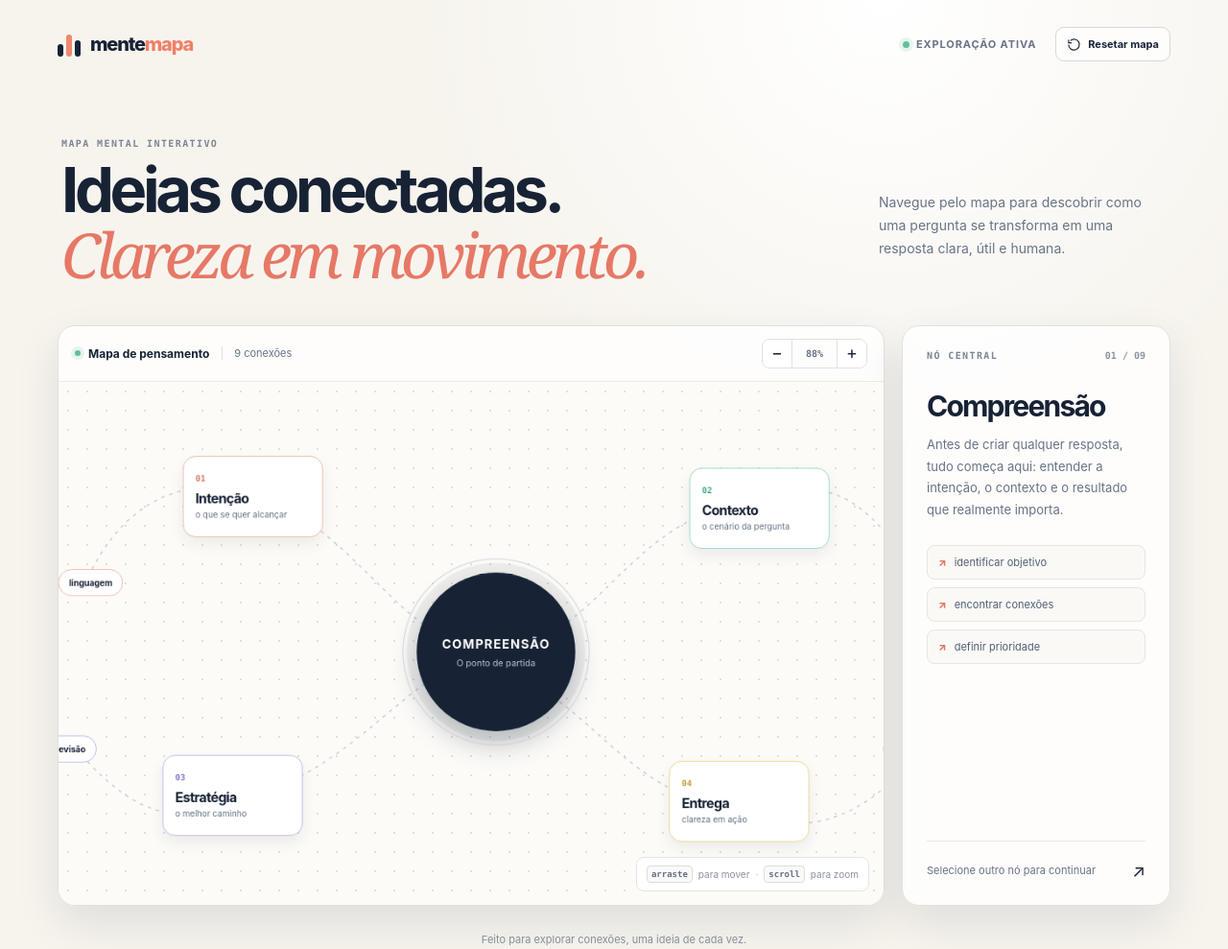
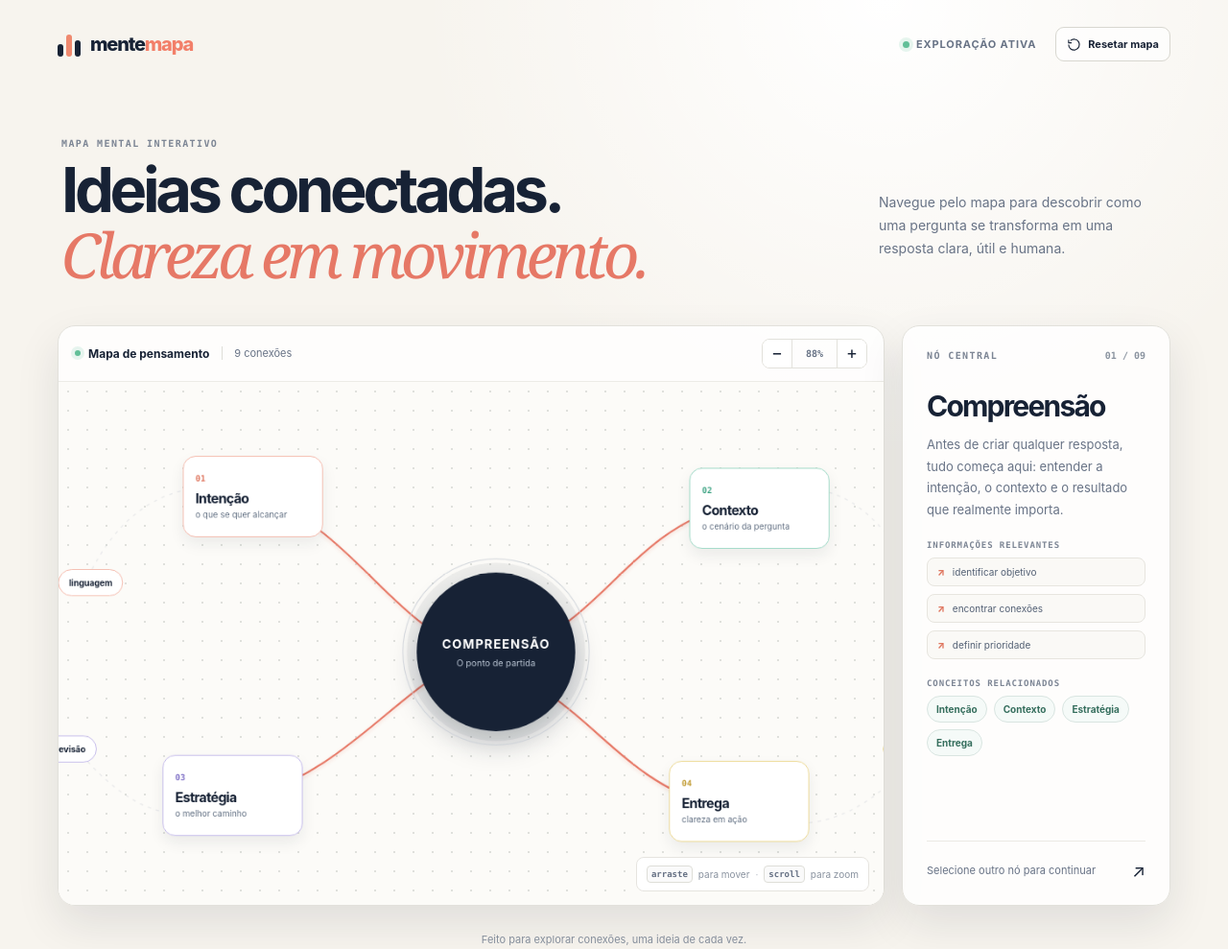
Before and after one commit to lucasrs012007-dev/teste-codex, a plain HTML site: page index.html in a window 1280 px wide. Shown: the whole page at 96% size. Drawn offline with Linux system fonts and the light colour scheme.

Commit message:
Highlight map relationships and related concepts

```diff
--- a/index.html
+++ b/index.html
@@ -45,8 +45,14 @@
           <div class="canvas" id="canvas" tabindex="0" aria-label="Mapa navegável. Arraste para mover, use a roda do mouse para aplicar zoom e selecione um nó para ver seus detalhes.">
             <div class="constellation" id="constellation">
               <svg class="connections" viewBox="0 0 1200 680" preserveAspectRatio="none" aria-hidden="true">
-                <path d="M586 347 C485 330 442 213 324 163 M586 347 C490 377 434 484 303 521 M614 347 C726 316 755 205 878 173 M614 372 C711 409 741 493 854 529" />
-                <path d="M286 153 C202 144 150 190 117 258 M280 535 C195 555 149 515 101 460 M916 164 C1004 132 1050 183 1095 253 M892 541 C989 571 1052 527 1103 462" />
+                <path data-connection="root-intent" d="M586 347 C485 330 442 213 324 163" />
+                <path data-connection="root-strategy" d="M586 347 C490 377 434 484 303 521" />
+                <path data-connection="root-context" d="M614 347 C726 316 755 205 878 173" />
+                <path data-connection="root-delivery" d="M614 372 C711 409 741 493 854 529" />
+                <path data-connection="intent-language" d="M286 153 C202 144 150 190 117 258" />
+                <path data-connection="strategy-review" d="M280 535 C195 555 149 515 101 460" />
+                <path data-connection="context-sources" d="M916 164 C1004 132 1050 183 1095 253" />
+                <path data-connection="delivery-action" d="M892 541 C989 571 1052 527 1103 462" />
               </svg>
               <button class="node root is-selected" data-node="root" type="button" aria-pressed="true" style="--x:50%;--y:51%"><span class="halo"></span><strong>COMPREENSÃO</strong><small>O ponto de partida</small></button>
               <button class="node coral" data-node="intent" type="button" aria-pressed="false" style="--x:26%;--y:24%"><span>01</span><strong>Intenção</strong><small>o que se quer alcançar</small></button>
@@ -66,7 +72,14 @@
           <div class="detail-topline"><p class="eyebrow" id="detailLabel">NÓ CENTRAL</p><span class="step-indicator" id="detailStep">01 / 09</span></div>
           <h2 id="detailTitle">Compreensão</h2>
           <p id="detailText">Antes de criar qualquer resposta, tudo começa aqui: entender a intenção, o contexto e o resultado que realmente importa.</p>
-          <div class="detail-list" id="detailList"><span>identificar objetivo</span><span>encontrar conexões</span><span>definir prioridade</span></div>
+          <div class="detail-section">
+            <h3>Informações relevantes</h3>
+            <div class="detail-list" id="detailList"><span>identificar objetivo</span><span>encontrar conexões</span><span>definir prioridade</span></div>
+          </div>
+          <div class="related-section">
+            <h3>Conceitos relacionados</h3>
+            <div class="related-list" id="relatedList"></div>
+          </div>
           <div class="detail-footer"><span>Selecione outro nó para continuar</span><span aria-hidden="true">↗</span></div>
         </aside>
       </section>
--- a/script.js
+++ b/script.js
@@ -16,15 +16,26 @@ const nodeData = {
   action: { label: 'SATÉLITE', step: '09 / 09', title: 'Próxima ação', text: 'Uma boa entrega deixa claro o que fazer agora — e abre espaço para a próxima pergunta.', tags: ['decidir', 'executar', 'evoluir'] }
 };
 
+Object.assign(nodeData.root, { related: ['intent', 'context', 'strategy', 'delivery'] });
+Object.assign(nodeData.intent, { related: ['root', 'language'] });
+Object.assign(nodeData.context, { related: ['root', 'sources'] });
+Object.assign(nodeData.strategy, { related: ['root', 'review'] });
+Object.assign(nodeData.delivery, { related: ['root', 'action'] });
+Object.assign(nodeData.language, { related: ['intent'] });
+Object.assign(nodeData.review, { related: ['strategy'] });
+Object.assign(nodeData.sources, { related: ['context'] });
+Object.assign(nodeData.action, { related: ['delivery'] });
+
 const canvas = document.querySelector('#canvas');
 const graph = document.querySelector('#constellation');
 const zoomLevel = document.querySelector('#zoomLevel');
 const detail = {
   card: document.querySelector('#detailCard'), label: document.querySelector('#detailLabel'),
   step: document.querySelector('#detailStep'), title: document.querySelector('#detailTitle'),
-  text: document.querySelector('#detailText'), list: document.querySelector('#detailList')
+  text: document.querySelector('#detailText'), list: document.querySelector('#detailList'), related: document.querySelector('#relatedList')
 };
 const nodeButtons = [...document.querySelectorAll('.node')];
+const connectionPaths = [...document.querySelectorAll('[data-connection]')];
 let state = { zoom: 1, panX: 0, panY: 0, isDragging: false, pointerOrigin: null };
 
 function initialView() {
@@ -66,6 +77,10 @@ function updateDetails(id) {
     button.classList.toggle('is-selected', selected);
     button.setAttribute('aria-pressed', String(selected));
   });
+  connectionPaths.forEach((path) => {
+    const [start, end] = path.dataset.connection.split('-');
+    path.classList.toggle('is-related', start === id || end === id);
+  });
   detail.card.classList.add('is-updating');
   window.setTimeout(() => {
     detail.label.textContent = data.label;
@@ -75,6 +90,15 @@ function updateDetails(id) {
     detail.list.replaceChildren(...data.tags.map((tag) => {
       const item = document.createElement('span');
       item.textContent = tag;
+      return item;
+    }));
+    detail.related.replaceChildren(...data.related.map((relatedId) => {
+      const related = nodeData[relatedId];
+      const item = document.createElement('button');
+      item.type = 'button';
+      item.textContent = related.title;
+      item.setAttribute('aria-label', `Ver conceito relacionado: ${related.title}`);
+      item.addEventListener('click', () => updateDetails(relatedId));
       return item;
     }));
     detail.card.classList.remove('is-updating');
@@ -122,4 +146,5 @@ window.addEventListener('resize', () => {
   render();
 });
 
+updateDetails('root');
 resetView();
--- a/style.css
+++ b/style.css
@@ -33,3 +33,14 @@ footer { padding: 28px 4px 0; color: #858e9b; font-size: 11px; text-align: cente
 @media (prefers-reduced-motion: reduce) { *, *::before, *::after { scroll-behavior: auto !important; transition-duration: .01ms !important; animation-duration: .01ms !important; } }
 @media (max-width: 900px) { .workspace { grid-template-columns: 1fr; }.detail-card { min-height: 225px; }.detail-card h2 { margin-top: 17px; }.detail-list { grid-template-columns: repeat(3, 1fr); margin-top: 17px; }.detail-footer { margin-top: 18px; }.hero { padding-top: 55px; } }
 @media (max-width: 650px) { .app-shell { padding: 16px 16px 27px; }.status { display: none; }.secondary-button span { display: none; }.secondary-button { width: 36px; justify-content: center; padding: 0; }.hero { display: block; padding: 48px 2px 28px; }.hero-copy { max-width: 340px; margin-top: 18px; }.map-toolbar { padding: 0 12px; }.toolbar-title span:not(.live-dot) { display: none; }.canvas { height: 475px; }.node:not(.root):not(.tiny) { width: 142px; min-height: 88px; padding: 12px; }.node.tiny { display: none; }.node.root { width: 145px; height: 145px; }.map-hint { left: 12px; right: auto; }.map-hint span, .map-hint i { display: none; }.detail-card { padding: 20px; }.detail-list { grid-template-columns: 1fr; }.detail-footer { font-size: 10px; } }
+
+/* Estado de conexão: o JavaScript aplica esta classe aos caminhos ligados ao nó ativo. */
+.connections path { opacity: .32; transition: opacity .25s ease, stroke .25s ease, stroke-width .25s ease; }
+.connections path.is-related { stroke: #e67866; stroke-width: 2.2; stroke-dasharray: none; opacity: 1; filter: drop-shadow(0 2px 2px rgba(230, 120, 102, .24)); }
+.detail-section, .related-section { margin-top: 20px; }
+.detail-section h3, .related-section h3 { margin: 0 0 8px; color: #7c8594; font: 700 9px ui-monospace, SFMono-Regular, Menlo, monospace; letter-spacing: .1em; text-transform: uppercase; }
+.detail-section .detail-list { margin-top: 0; }
+.detail-section .detail-list span { padding: 8px 10px; font-size: 10px; }
+.related-list { display: flex; flex-wrap: wrap; gap: 7px; }
+.related-list button { padding: 7px 9px; border: 1px solid #d9e5e1; border-radius: 999px; background: #f5faf8; color: #356e5d; font-size: 10px; font-weight: 700; cursor: pointer; transition: background .18s ease, transform .18s ease; }
+.related-list button:hover { background: #e8f5ef; transform: translateY(-1px); }
```
